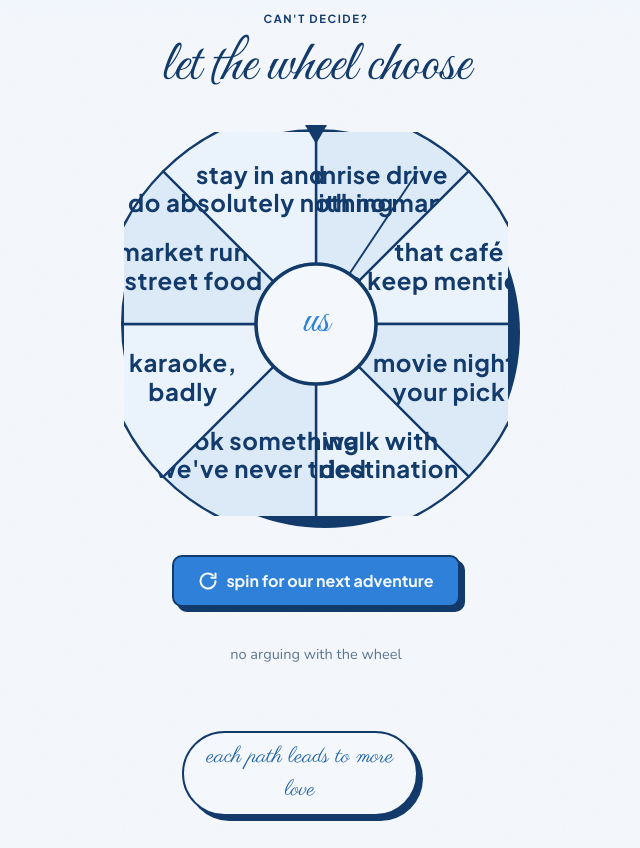
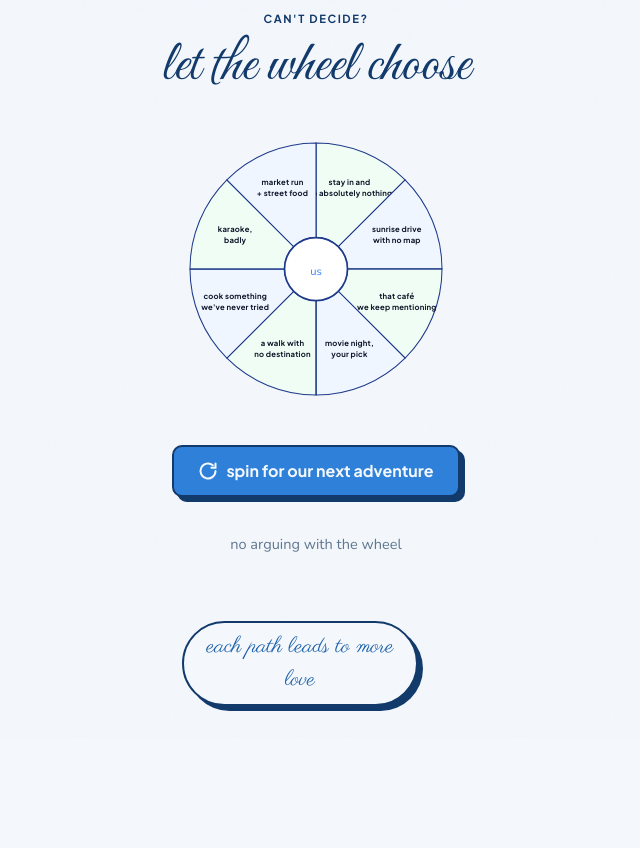
Before and after one commit to femnixx/anniversary, a React (Vite) app: page /#/options in a window 1280 px wide. Shown: the part 787-1635 px from the top of the page, without its empty margins (324-964 px from the left). After the commit the page ends 1525 px from the top, so only its background shows below. Built offline with nearby package versions, Linux system fonts and the light colour scheme.

Commit message:
fix: properly render wheel with correct viewBox, sizing and text containment

```diff
--- a/src/components/DateWheel.tsx
+++ b/src/components/DateWheel.tsx
@@ -17,6 +17,7 @@ import { motion, AnimatePresence } from "framer-motion";
    ══════════════════════════════════════════════════════════════ */
 
 const IDEAS = [
+  "stay in and\ndo absolutely nothing",
   "sunrise drive\nwith no map",
   "that café\nwe keep mentioning",
   "movie night,\nyour pick",
@@ -24,31 +25,40 @@ const IDEAS = [
   "cook something\nwe've never tried",
   "karaoke,\nbadly",
   "market run\n+ street food",
-  "stay in and\ndo absolutely nothing",
 ];
 
 const N = 8;
 const STEP = 360 / N;
 const SPIN_MS = 4000;
+const CENTER = 200;
+const R_OUT = 180;
+const R_IN = 45;
+const R_TEXT = 125;
 
-function polar(deg: number, r: number, center: number = 160) {
+function polar(deg: number, r: number, center: number = CENTER) {
   const a = ((deg - 90) * Math.PI) / 180;
   return [center + r * Math.cos(a), center + r * Math.sin(a)];
 }
 
-function wedge(i: number, center: number, rOut: number, rIn: number) {
+function arcPath(i: number) {
+  const cx = CENTER;
+  const cy = CENTER;
+  const rOut = R_OUT;
+  const rIn = R_IN;
   const a0 = i * STEP;
   const a1 = (i + 1) * STEP;
-  const [x0, y0] = polar(a0, rOut, center);
-  const [x1, y1] = polar(a1, rOut, center);
-  const [x2, y2] = polar(a1, rIn, center);
-  const [x3, y3] = polar(a0, rIn, center);
+
+  const [p0x, p0y] = polar(a0, rOut);
+  const [p1x, p1y] = polar(a1, rOut);
+  const [p2x, p2y] = polar(a1, rIn);
+  const [p3x, p3y] = polar(a0, rIn);
   const large = STEP > 180 ? 1 : 0;
+
   return (
-    `M${x0.toFixed(1)},${y0.toFixed(1)}` +
-    `A${rOut},${rOut} 0 ${large} 1 ${x1.toFixed(1)},${y1.toFixed(1)}` +
-    `L${x2.toFixed(1)},${y2.toFixed(1)}` +
-    `A${rIn},${rIn} 0 ${large} 0 ${x3.toFixed(1)},${y3.toFixed(1)}` +
+    `M${cx},${cy} L${p0x.toFixed(1)},${p0y.toFixed(1)}` +
+    `A${rOut},${rOut} 0 ${large} 1 ${p1x.toFixed(1)},${p1y.toFixed(1)}` +
+    `L${p2x.toFixed(1)},${p2y.toFixed(1)}` +
+    `A${rIn},${rIn} 0 ${large} 0 ${p3x.toFixed(1)},${p3y.toFixed(1)}` +
     "Z"
   );
 }
@@ -93,13 +103,68 @@ export default function DateWheel() {
 
   const reduced = typeof window !== "undefined" && window.matchMedia?.("(prefers-reduced-motion: reduce)").matches;
 
+  const renderWheel = () => (
+    <svg
+      viewBox="0 0 400 400"
+      role="img"
+      aria-label="Wheel of date ideas"
+      className={`block w-full h-full ${reduced ? "" : "transition-all"}`}
+    >
+      {IDEAS.map((idea, i) => {
+        const sliceAngle = i * STEP + STEP / 2;
+        const [tx, ty] = polar(sliceAngle, R_TEXT);
+        const lit = picked === i;
+        return (
+          <g key={idea}>
+            <path
+              d={arcPath(i)}
+              fill={lit ? "#2563eb" : i % 2 ? "#eff6ff" : "#f0fdf4"}
+              stroke="#1e3a8a"
+              strokeWidth="1.5"
+            />
+            <line
+              x1={CENTER} y1={CENTER}
+              x2={polar(i * STEP, R_OUT)[0]}
+              y2={polar(i * STEP, R_OUT)[1]}
+              stroke="#1e3a8a"
+              strokeWidth="1.2"
+            />
+            <text
+              x={tx}
+              y={ty}
+              textAnchor="middle"
+              dominantBaseline="middle"
+              fill={lit ? "#ffffff" : "#0f172a"}
+              style={{
+                font: `700 ${expanded ? 16 : 11}px 'Plus Jakarta Sans', system-ui, sans-serif`,
+                letterSpacing: "0.3px",
+                userSelect: "none",
+                transform: `rotate(${sliceAngle} ${tx} ${ty})`,
+                transformBox: "fill-box"
+              }}
+            >
+              {idea.split("\n").map((ln, k) => (
+                <tspan key={k} x={tx} dy={k === 0 ? -8 : 16}>{ln}</tspan>
+              ))}
+            </text>
+          </g>
+        );
+      })}
+
+      <circle cx={CENTER.toString()} cy={CENTER.toString()} r={R_IN} fill="#ffffff" stroke="#1e3a8a" strokeWidth="2.5" />
+      <text x={CENTER.toString()} y={CENTER + 8} textAnchor="middle" fill="#3b82f6" style={{ font: `400 ${expanded ? 48 : 28}px 'Georgia', serif; font-style: italic` }}>
+        us
+      </text>
+    </svg>
+  );
+
   return (
     <>
       <AnimatePresence>
         {expanded && (
           <motion.div
             key="overlay"
-            className="fixed inset-0 z-[100] flex items-center justify-center bg-rose-900/95 backdrop-blur-sm"
+            className="fixed inset-0 z-[100] flex items-center justify-center bg-[#0c1e3a]"
             initial={{ opacity: 0 }}
             animate={{ opacity: 1 }}
             exit={{ opacity: 0 }}
@@ -116,13 +181,13 @@ export default function DateWheel() {
             >
               {!spinning && (
                 <motion.button
-                  className="absolute top-6 right-6 z-20 p-2 rounded-full bg-cream-50 border-2 border-rose-700 hover:bg-rose-100 transition-colors"
+                  className="absolute top-6 right-6 z-20 p-2 rounded-full bg-white border-2 border-blue-700 hover:bg-blue-100 transition-colors"
                   onClick={() => setExpanded(false)}
                   disabled={spinning}
                   aria-label="Close wheel"
                   whileTap={{ scale: 0.9 }}
                 >
-                  <svg className="w-6 h-6 text-rose-700" fill="none" stroke="currentColor" strokeWidth="2.5" viewBox="0 0 24 24" aria-hidden="true">
+                  <svg className="w-6 h-6 text-blue-700" fill="none" stroke="currentColor" strokeWidth="2.5" viewBox="0 0 24 24" aria-hidden="true">
                     <path strokeLinecap="round" strokeLinejoin="round" strokeWidth={2.5} d="M18 6 6 18M6 6l12 12" />
                   </svg>
                 </motion.button>
@@ -130,7 +195,7 @@ export default function DateWheel() {
 
               <motion.div
                 ref={wheelRef}
-                className="relative rounded-full bg-cream-50 border-[3px] border-rose-700 plate-lg [will-change:transform]"
+                className="relative aspect-square w-[85vmin] max-w-[500px] [will-change:transform]"
                 animate={{ rotate: rotation, scale: spinning ? 1 : (hovering ? 1.05 : 1) }}
                 transition={{
                   rotate: reduced ? { duration: 0.9, ease: "easeOut" } : { duration: SPIN_MS / 1000, ease: [0.12, 0.72, 0.06, 1] },
@@ -140,59 +205,7 @@ export default function DateWheel() {
                 onMouseLeave={() => setHovering(false)}
                 onClick={spinning ? undefined : handleClose}
               >
-                <svg
-                  viewBox="0 0 320 320"
-                  className="block h-[clamp(20rem,40vw,24rem)] w-[clamp(20rem,40vw,24rem)]"
-                  role="img"
-                  aria-label="Wheel of date ideas"
-                >
-                  {IDEAS.map((idea, i) => {
-                    const angle = i * 45;
-                    const textAngle = i * 45 + 22.5;
-                    const textRadius = 120;
-                    const textX = 160 + 120 * Math.cos(((i * 45 + 22.5 - 90) * Math.PI) / 180);
-                    const textY = 160 + 120 * Math.sin((i * 45 + 22.5 - 90) * Math.PI / 180);
-
-                    const lit = picked === i;
-                    return (
-                      <g key={i}>
-                        <path
-                          d={wedge(i, 160, 180, 50)}
-                          fill={lit ? "#2f80d8" : i % 2 ? "#eaf3fc" : "#dce9f7"}
-                          stroke="#123a6b"
-                          strokeWidth="2.0"
-                        />
-                        <line
-                          x1={160} y1={160}
-                          x2={160 + 120 * Math.cos(i * 45 * Math.PI / 180)}
-                          y2={160 + 180 * Math.sin(i * 45 * Math.PI / 180)}
-                          stroke="#123a6b" strokeWidth="1.6"
-                        />
-                        <text
-                          x={textX}
-                          y={textY}
-                          textAnchor="middle"
-                          dominantBaseline="middle"
-                          fill={lit ? "#f4f8fd" : "#123a6b"}
-                          style={{
-                            font: "700 20px 'Plus Jakarta Sans', system-ui, sans-serif",
-                            letterSpacing: "0.5px",
-                            userSelect: "none"
-                          }}
-                        >
-                          {idea.split("\n").map((ln, k) => (
-                            <tspan key={k} x={textX} dy={k === 0 ? -12 : 24}>{ln}</tspan>
-                          ))}
-                        </text>
-                      </g>
-                    );
-                  })}
-
-                  <circle cx="160" cy="160" r={50} fill="#f4f8fd" stroke="#123a6b" strokeWidth="3.0" />
-                  <text x="160" y="166" textAnchor="middle" fill="#2f80d8" style={{ font: "400 36px 'Great Vibes', cursive" }}>
-                    us
-                  </text>
-                </svg>
+                {renderWheel()}
               </motion.div>
             </motion.div>
           </motion.div>
@@ -201,14 +214,10 @@ export default function DateWheel() {
 
       <div className="flex flex-col items-center gap-5">
         <div className="relative">
-          <div className="absolute left-1/2 -top-1 z-20 -translate-x-1/2" aria-hidden="true">
-            <div className="h-0 w-0 border-x-[11px] border-t-[19px] border-x-transparent border-t-rose-700" />
-          </div>
-
           <motion.div
             ref={wheelRef}
-            className="relative rounded-full bg-cream-50 border-[3px] border-rose-700 plate-lg [will-change:transform] cursor-pointer"
-            animate={{ rotate: rotation, scale: spinning ? 1 : (expanded ? 2.0 : (hovering ? 1.05 : 1)) }}
+            className="relative aspect-square w-[280px] max-w-[80vw] cursor-pointer [will-change:transform]"
+            animate={{ rotate: rotation, scale: spinning ? 1 : (hovering ? 1.05 : 1) }}
             transition={{
               rotate: reduced ? { duration: 0.9, ease: "easeOut" } : { duration: SPIN_MS / 1000, ease: [0.12, 0.72, 0.06, 1] },
               scale: { duration: 0.3, ease: "easeOut" }
@@ -217,59 +226,7 @@ export default function DateWheel() {
             onMouseEnter={() => setHovering(true)}
             onMouseLeave={() => setHovering(false)}
           >
-            <svg
-              viewBox="0 0 320 320"
-              className="block h-[clamp(20rem,40vw,24rem)] w-[clamp(20rem,40vw,24rem)]"
-              role="img"
-              aria-label="Wheel of date ideas"
-            >
-              {IDEAS.map((idea, i) => {
-                const angle = i * 45;
-                const textAngle = i * 45 + 22.5;
-                const textRadius = 120;
-                const textX = 160 + 120 * Math.cos(((i * 45 + 22.5 - 90) * Math.PI) / 180);
-                const textY = 160 + 120 * Math.sin((i * 45 + 22.5 - 90) * Math.PI / 180);
-
-                const lit = picked === i;
-                return (
-                  <g key={i}>
-                    <path
-                      d={wedge(i, 160, 180, 50)}
-                      fill={lit ? "#2f80d8" : i % 2 ? "#eaf3fc" : "#dce9f7"}
-                      stroke="#123a6b"
-                      strokeWidth="2.0"
-                    />
-                    <line
-                      x1={160} y1={160}
-                      x2={160 + 120 * Math.cos(i * 45 * Math.PI / 180)}
-                      y2={160 + 180 * Math.sin(i * 45 * Math.PI / 180)}
-                      stroke="#123a6b" strokeWidth="1.6"
-                    />
-                    <text
-                      x={textX}
-                      y={textY}
-                      textAnchor="middle"
-                      dominantBaseline="middle"
-                      fill={lit ? "#f4f8fd" : "#123a6b"}
-                      style={{
-                        font: "700 20px 'Plus Jakarta Sans', system-ui, sans-serif",
-                        letterSpacing: "0.5px",
-                        userSelect: "none"
-                      }}
-                    >
-                      {idea.split("\n").map((ln, k) => (
-                        <tspan key={k} x={textX} dy={k === 0 ? -12 : 24}>{ln}</tspan>
-                      ))}
-                    </text>
-                  </g>
-                );
-              })}
-
-              <circle cx="160" cy="160" r={50} fill="#f4f8fd" stroke="#123a6b" strokeWidth="3.0" />
-              <text x="160" y="166" textAnchor="middle" fill="#2f80d8" style={{ font: "400 36px 'Great Vibes', cursive" }}>
-                us
-              </text>
-            </svg>
+            {renderWheel()}
           </motion.div>
         </div>
 
```
